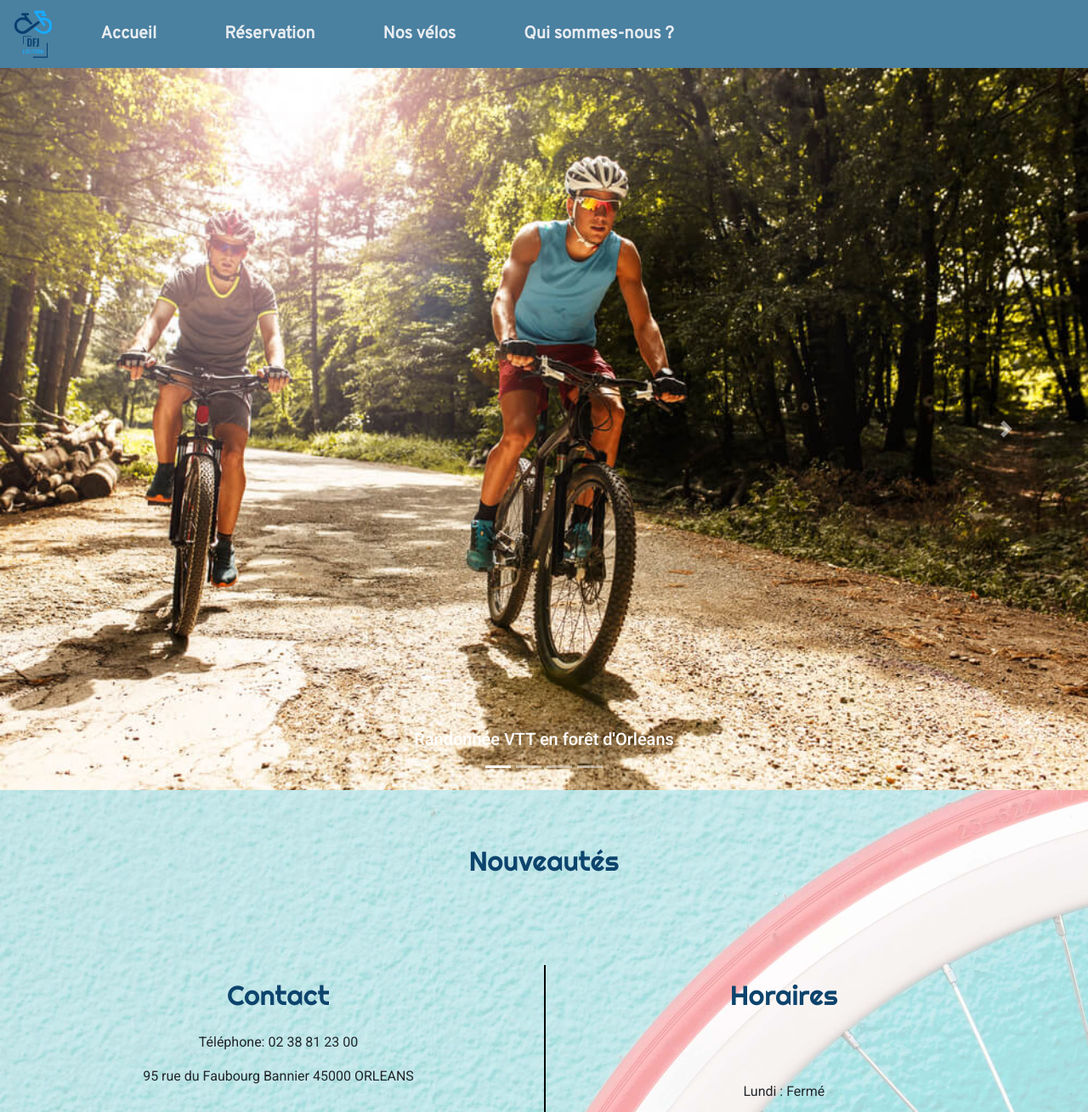
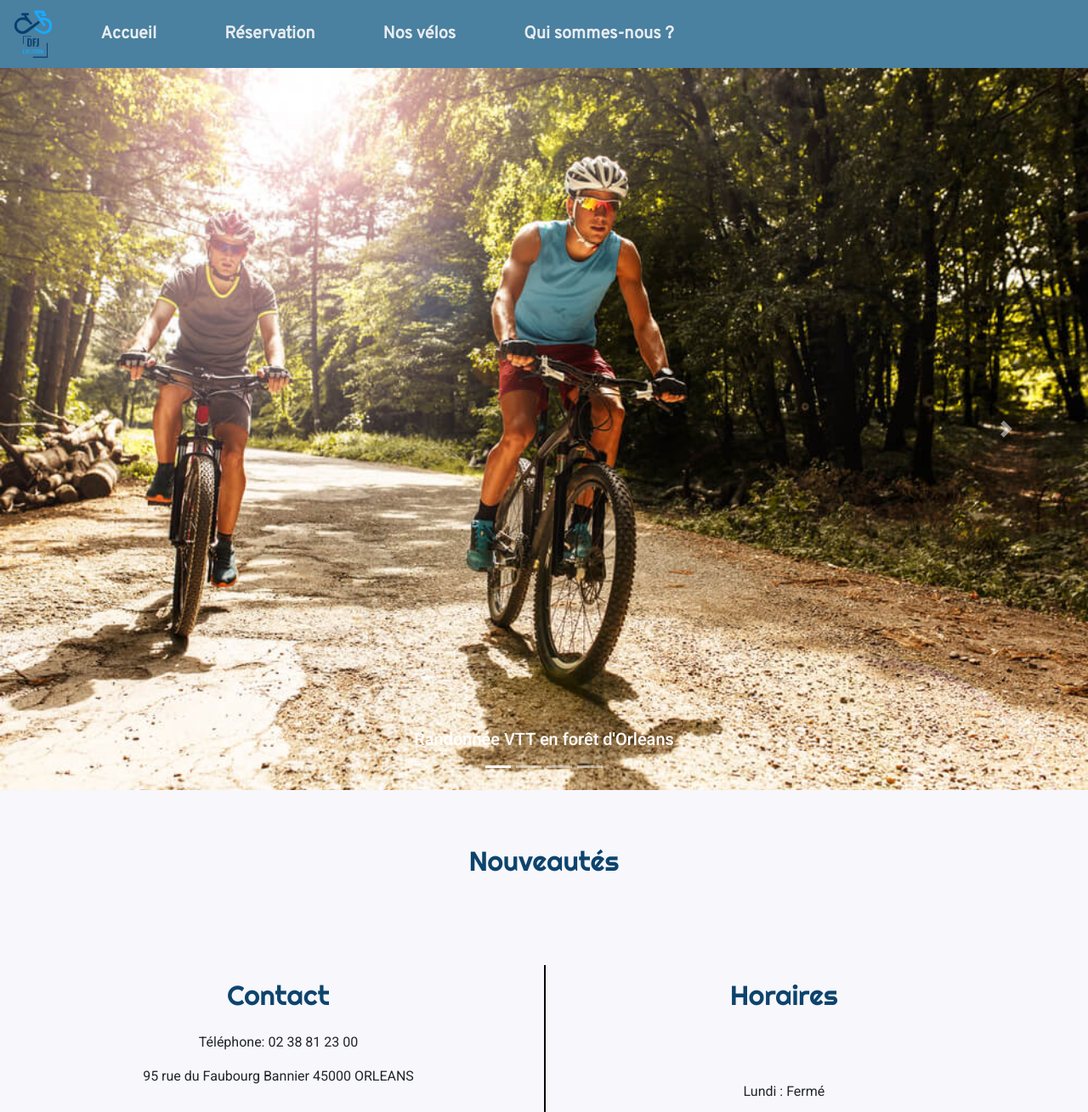
Before and after one commit to WildCodeSchool/orleans-php-202009-project-dfj-location, a PHP site: template src/View/Home/index.html.twig in a window 1280 px wide. Shown: the top 1309 px of the page at 85% size. Run offline with PHP 8.4, Linux system fonts and the light colour scheme; the template is opened without the code that fills it, so the values that code supplies are empty; some libraries are stand-ins or nearby versions.

Commit message:
change the background home page

```diff
--- a/src/View/Home/index.html.twig
+++ b/src/View/Home/index.html.twig
@@ -1,6 +1,11 @@
 {% extends 'layout.html.twig' %}
 
 {% block content %}
+    <style>
+        section {
+            background-color: var(--secondary-color);
+        }
+    </style>
     <div id="carouselExampleCaptions" class="carousel slide" data-ride="carousel">
         <ol class="carousel-indicators d-sm-none d-md-none d-lg-flex">
             <li data-target="#carouselExampleCaptions" data-slide-to="0" class="active"></li>
```
